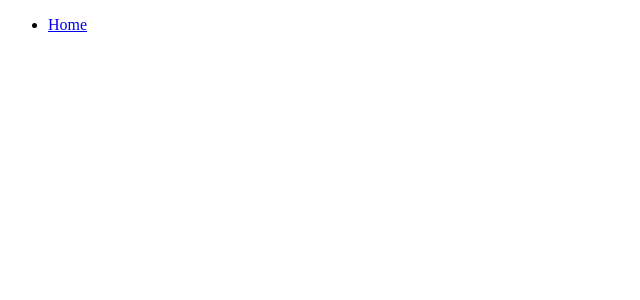
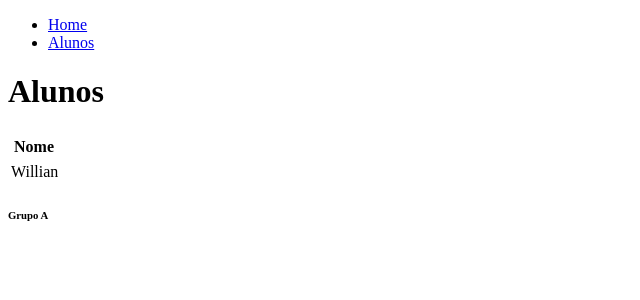
Before and after one commit to grupo-a/challenge-full-stack-web-laravel, a Vue app in the folder frontend/: page /student in a window 1280 px wide. Shown: the top 300 px of the page, without its empty margins (0-640 px from the left). Built offline with nearby package versions, Linux system fonts and the light colour scheme.

Commit message:
feat: add page to students

```diff
--- a/frontend/src/components/Header.vue
+++ b/frontend/src/components/Header.vue
@@ -2,6 +2,7 @@
   <div class="content">
     <ul>
       <li><router-link to="/">Home</router-link></li>
+      <li><router-link to="/student">Alunos</router-link></li>
     </ul>
   </div>
 </template>
--- /dev/null
+++ b/frontend/src/components/Student.vue
@@ -0,0 +1,26 @@
+<template>
+  <div class="content">
+    <div class="header">
+      <h1>Alunos</h1>
+    </div>
+    <div class="content">
+      <table>
+        <th>
+          <td>Nome</td>
+        </th>
+        <tr>
+          <td>Willian</td>
+        </tr>
+      </table>
+    </div>
+    <div class="footer">
+      <h6>Grupo A</h6>
+    </div>
+  </div>
+</template>
+
+<script>
+export default {
+  name: "Student",
+};
+</script>
--- a/frontend/src/router/index.js
+++ b/frontend/src/router/index.js
@@ -1,5 +1,6 @@
 import Vue from 'vue';
 import VueRouter from "vue-router";
+import Student from "../components/Student.vue";
 import Home from "../components/Home.vue";
 
 Vue.use(VueRouter);
@@ -9,6 +10,10 @@ const routes = [
     path: "/",
     component: Home
   },
+  {
+    path: "/student",
+    component: Student
+  }
 ];
 
 const router = new VueRouter({
```
